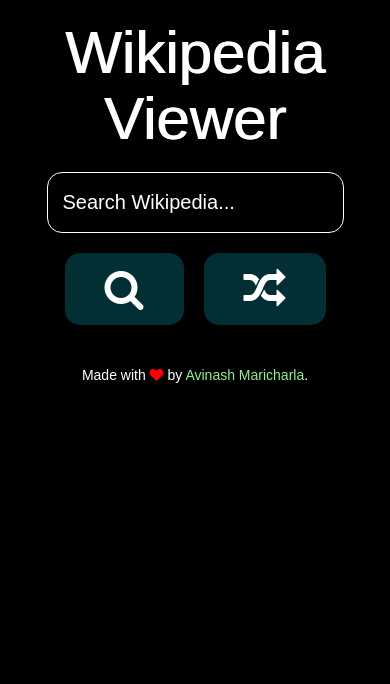
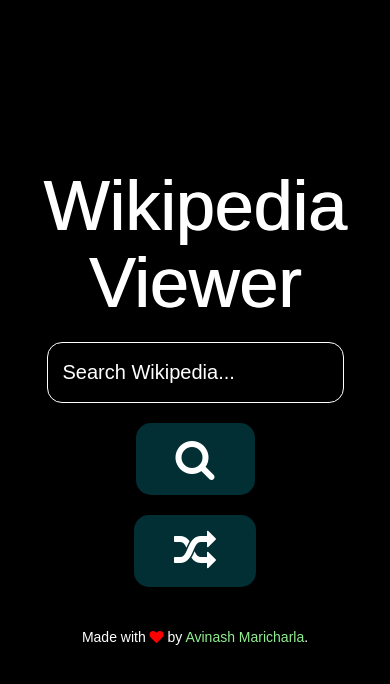
Before and after one commit to Avinash554/wikipedia_viewer, a plain HTML site: page index.html in a window 390 px wide. Drawn offline with nearby package versions, Linux system fonts and the light colour scheme.

Commit message:
Add files via upload

```diff
--- a/css/style.css
+++ b/css/style.css
@@ -120,11 +120,13 @@
   text-decoration: none;
 }
 
-@media only screen and (max-width: 800px) {
+@media only screen and (max-width: 976px) {
   h1 {
-      font-size: 60px;
+      font-size: 5em;
   }
-
+  body{
+	  margin-top: 148px;
+  }
   input {
     font-size: 20px;
   }
@@ -139,7 +141,7 @@
   }
 
   #wikiSearchForm {
-      width: 80%;
+      width: 50%;
     }
 }
 .fa-heart{
```
